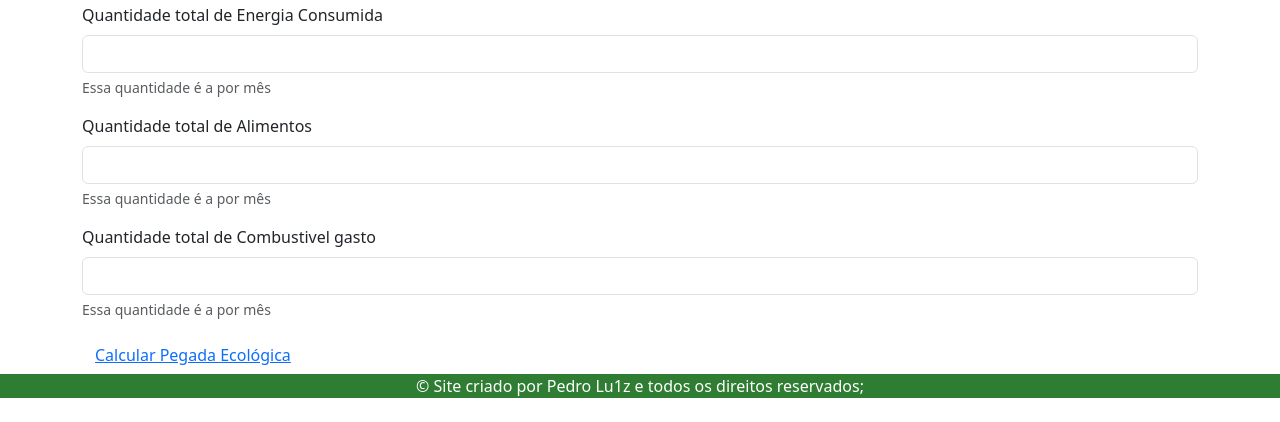
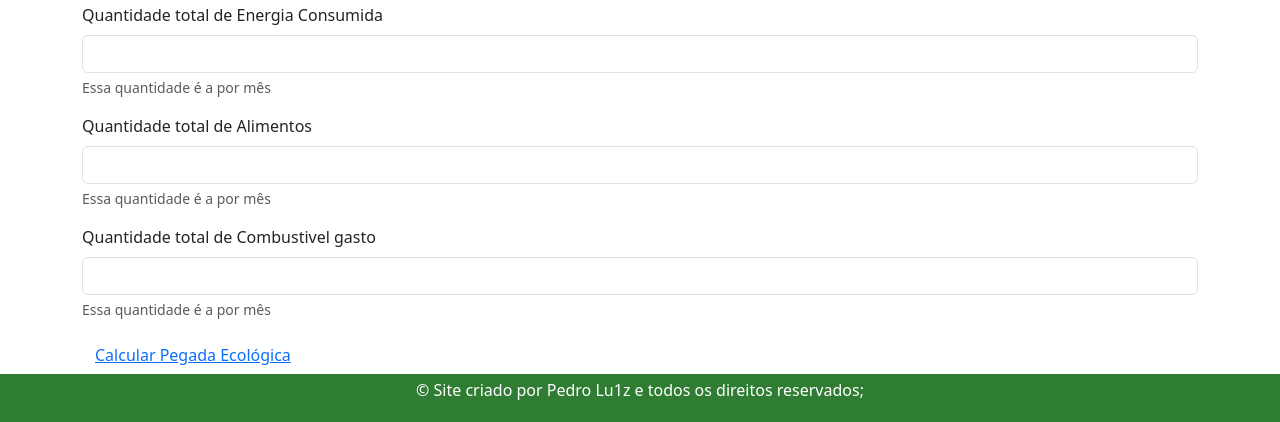
Before and after one commit to PedroLu1z/calculadora-sustentabilidade, a website: page Frontend/index.html in a window 1280 px wide. Shown: the part 1133-1555 px from the top of the page. Drawn offline with nearby package versions, Linux system fonts and the light colour scheme.

Commit message:
Footer adicionado e arrumado

```diff
--- a/Frontend/index.html
+++ b/Frontend/index.html
@@ -126,8 +126,8 @@
             </div>
         </section>
 
-        <footer class="bg-custom">
-            <div class="card-footer text-body-secondary text-center">
+        <footer class="bg-custom text-white text-center py-1">
+            <div class="card-footer text-body-secondary text-center" >
                 <p style="color: #fff;">&copy; Site criado por <a style="text-decoration: none; color: #fff;"
                         href="https://www.github.com/pedrolu1z">Pedro Lu1z</a> e todos os direitos
                     reservados;
```
